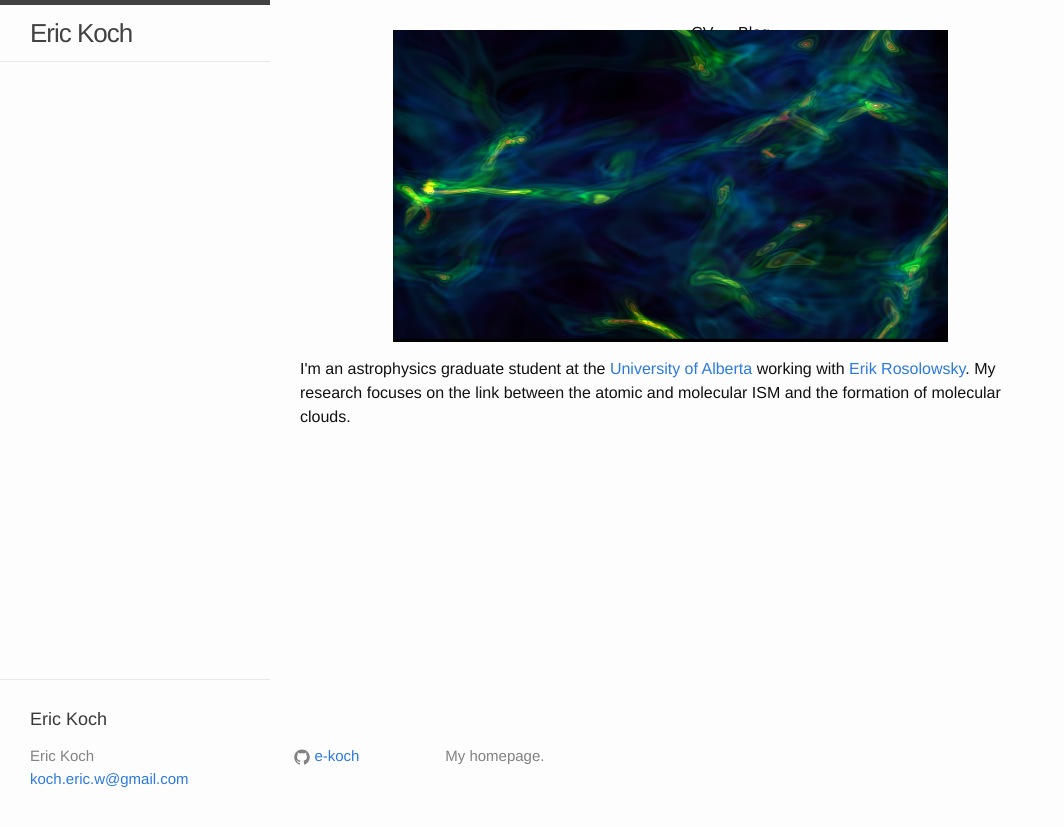
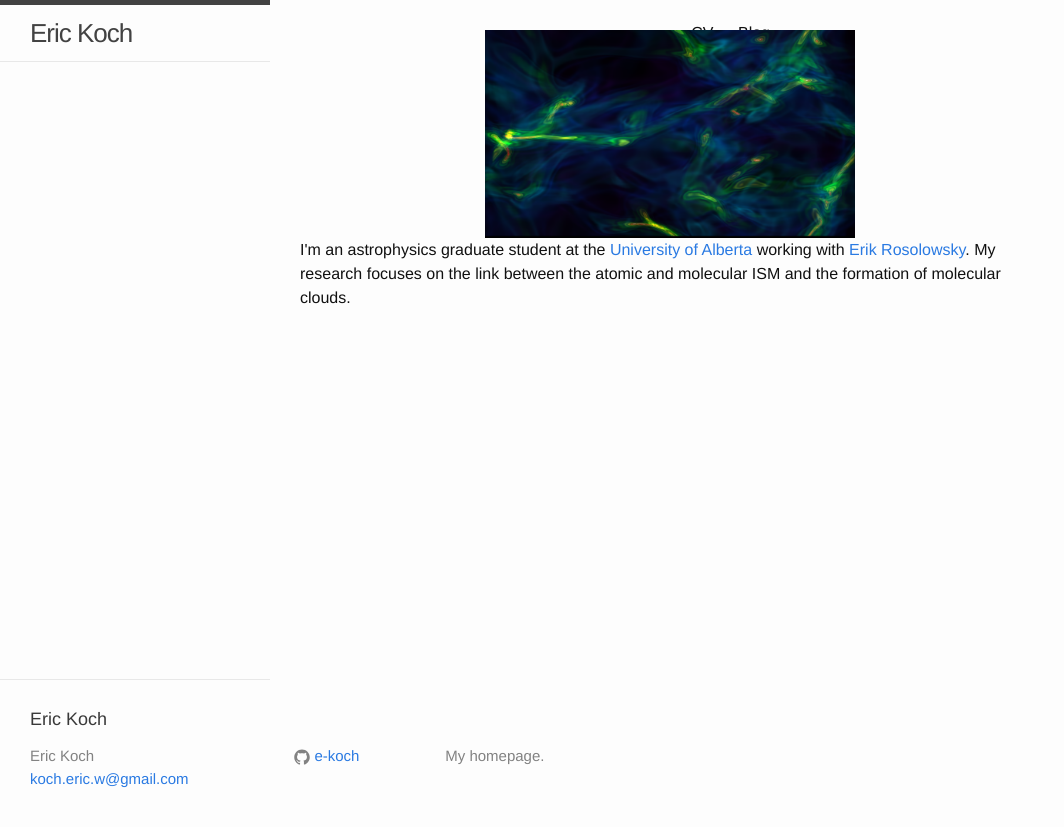
Before and after one commit to e-koch/e-koch.github.io, a Jekyll site: the page built from index.html, in a window 1280 px wide. Shown: the top 827 px of the page, without its empty margins (0-1064 px from the left). Built offline with Jekyll 4.4.1, drawn with Linux system fonts in a browser that asks for light colours.

Commit message:
Remove p and downsize

```diff
--- a/index.html
+++ b/index.html
@@ -4,7 +4,7 @@ layout: default
 
 <div class="wrapper">
 
-  <center><p><img src="{{ site.baseurl }}images/hd22_013.png" width="75%"></p></center>
+  <center><img src="{{ site.baseurl }}images/hd22_013.png" width="50%"></center>
 
   <p>I'm an astrophysics graduate student at the <a href="https://uofa.ualberta.ca/physics">University of Alberta</a> working with <a href="http://www.ualberta.ca/~erosolow/UAlberta/Home.html">Erik Rosolowsky</a>. My research focuses on the link between the atomic and molecular ISM and the formation of molecular clouds.</p>
 
```
